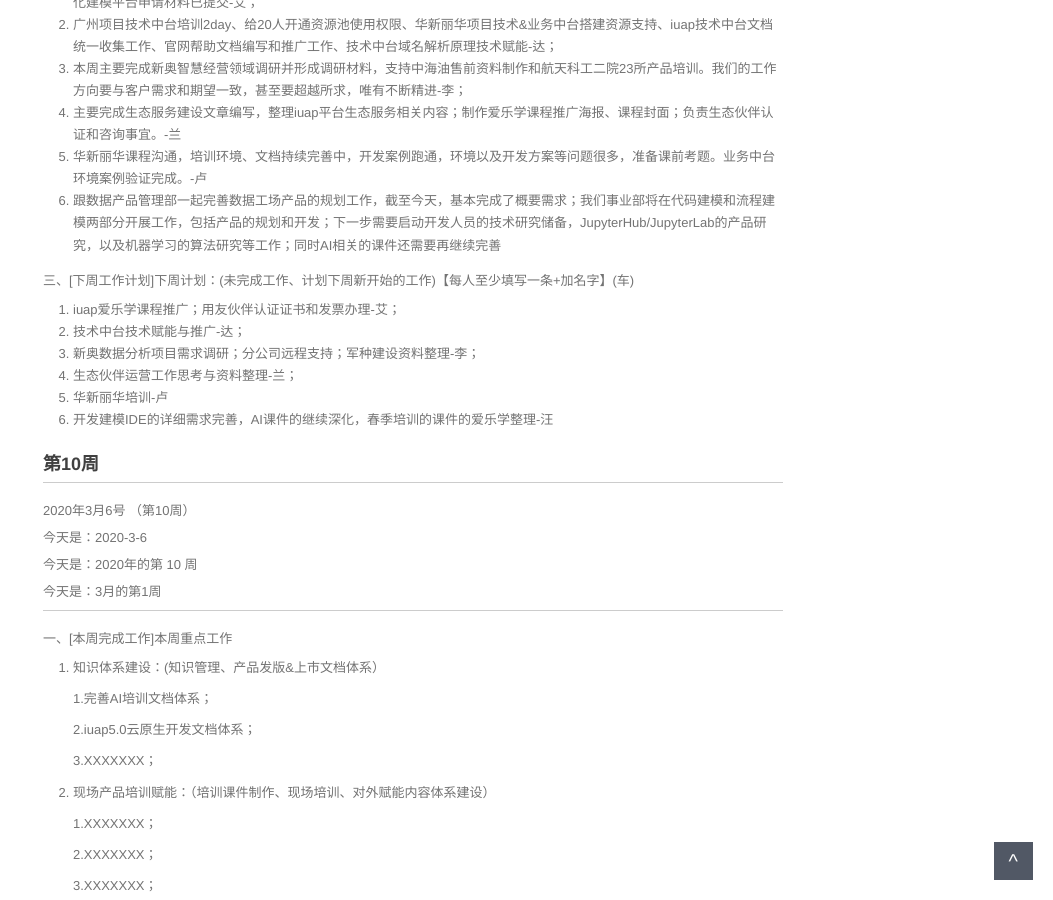
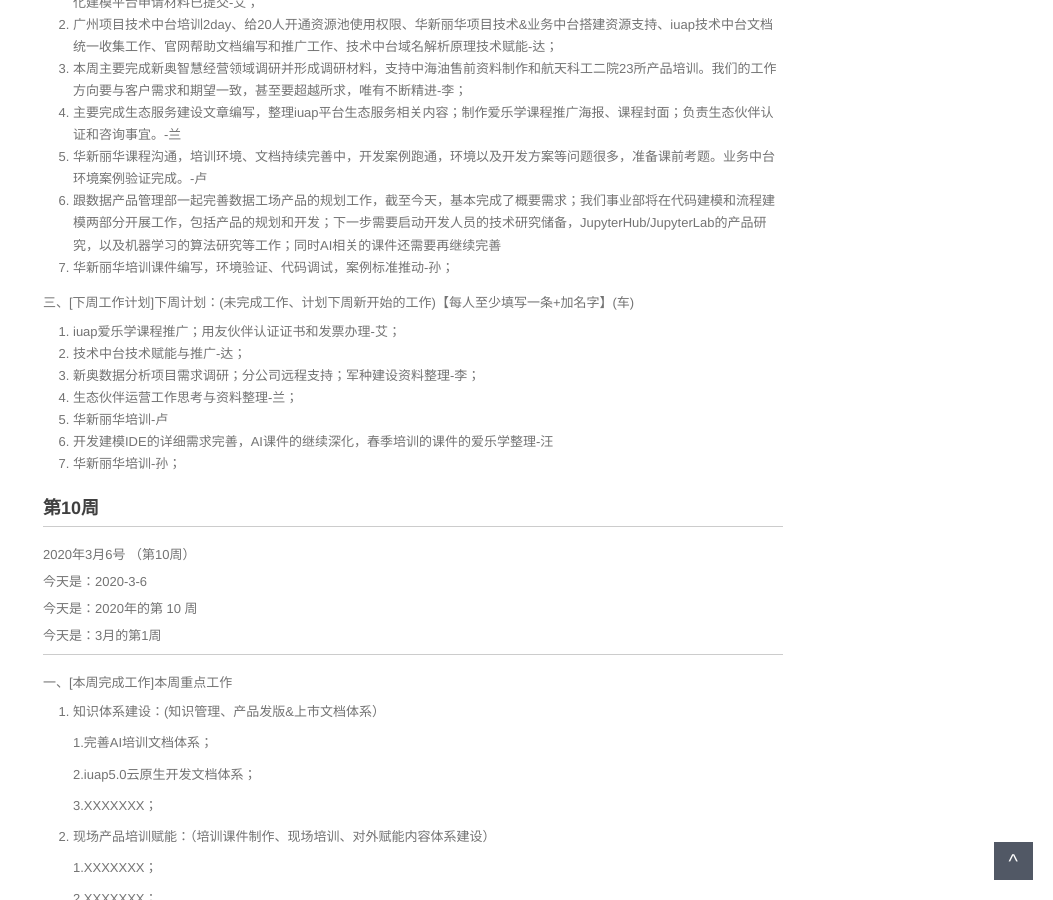
Before and after one commit to walllFlower/blog, a Jekyll site: the page built from 2020-02-28-day_report.md, in a window 1280 px wide and 900 px high, scrolled down 1395 px. Shown: the whole window, without its empty margins (227-1280 px from the left). Built offline with Jekyll 4.4.1, drawn with Linux system fonts in a browser that asks for light colours; comment, search, counter and statistics services are not loaded.

Commit message:
Update 2020-02-28-day_report.md

```diff
--- a/2020-02-28-day_report.md
+++ b/2020-02-28-day_report.md
@@ -84,6 +84,8 @@ categories: 技术运营工作周报
 4. 主要完成生态服务建设文章编写，整理iuap平台生态服务相关内容；制作爱乐学课程推广海报、课程封面；负责生态伙伴认证和咨询事宜。-兰
 5. 华新丽华课程沟通，培训环境、文档持续完善中，开发案例跑通，环境以及开发方案等问题很多，准备课前考题。业务中台环境案例验证完成。-卢
 6. 跟数据产品管理部一起完善数据工场产品的规划工作，截至今天，基本完成了概要需求；我们事业部将在代码建模和流程建模两部分开展工作，包括产品的规划和开发；下一步需要启动开发人员的技术研究储备，JupyterHub/JupyterLab的产品研究，以及机器学习的算法研究等工作；同时AI相关的课件还需要再继续完善
+7. 华新丽华培训课件编写，环境验证、代码调试，案例标准推动-孙；
+
 
 三、[下周工作计划]下周计划：(未完成工作、计划下周新开始的工作)【每人至少填写一条+加名字】(车)
 
@@ -93,7 +95,7 @@ categories: 技术运营工作周报
 4. 生态伙伴运营工作思考与资料整理-兰；
 5. 华新丽华培训-卢
 6. 开发建模IDE的详细需求完善，AI课件的继续深化，春季培训的课件的爱乐学整理-汪
-
+7. 华新丽华培训-孙；
 
 
 
```
